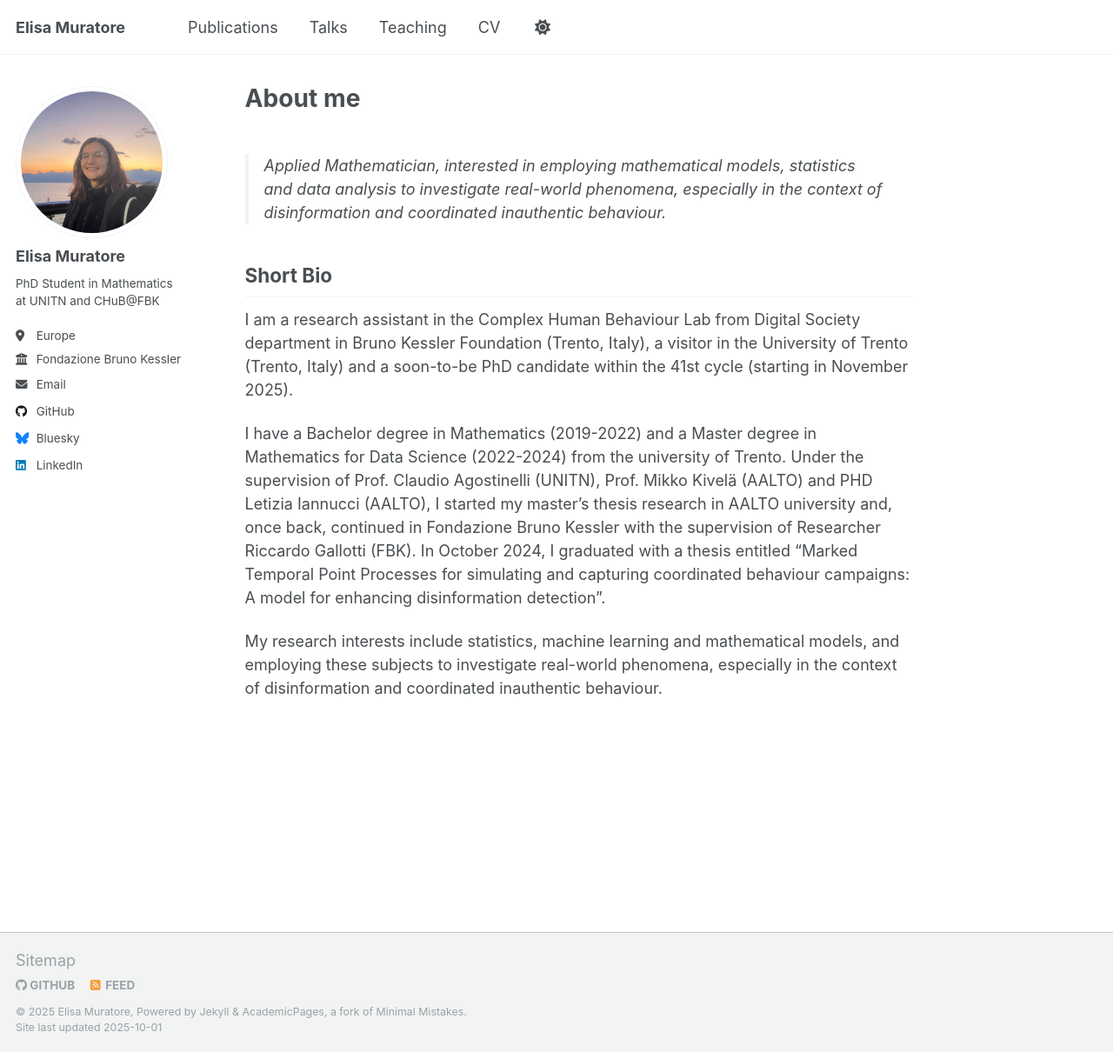
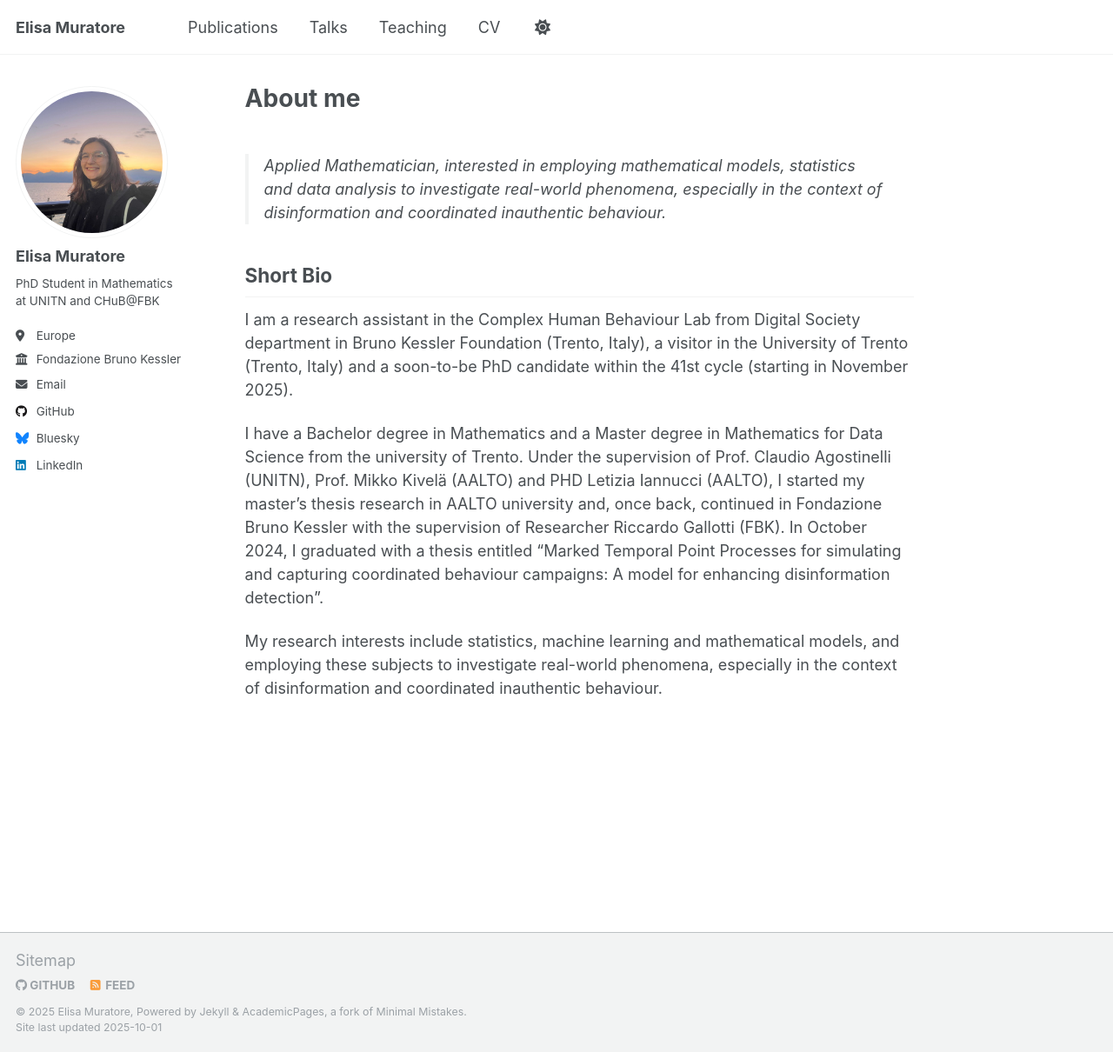
Before and after one commit to ElisaMuratore00/elisamuratore00.github.io, a Jekyll site: the page built from _pages/about.md, in a window 1280 px wide and 1210 px high. Shown: the whole window at 87% size. Built offline with Jekyll 4.4.1, drawn with Linux system fonts in a browser that asks for light colours; a script that is not in the unit is left out.

Commit message:
feat: update home

```diff
--- a/_pages/about.md
+++ b/_pages/about.md
@@ -14,6 +14,6 @@ Short Bio
 
 I am a research assistant in the Complex Human Behaviour Lab from Digital Society department in Bruno Kessler Foundation (Trento, Italy), a visitor in the University of Trento (Trento, Italy) and a soon-to-be PhD candidate within the 41st cycle (starting in November 2025).
 
-I have a Bachelor degree in Mathematics (2019-2022) and a Master degree in Mathematics for Data Science (2022-2024) from the university of Trento. Under the supervision of Prof. Claudio Agostinelli (UNITN), Prof. Mikko Kivelä (AALTO) and PHD Letizia Iannucci (AALTO), I started my master's thesis research in AALTO university and, once back, continued in Fondazione Bruno Kessler with the supervision of Researcher Riccardo Gallotti (FBK). In October 2024, I graduated with a thesis entitled "Marked Temporal Point Processes for simulating and capturing coordinated behaviour campaigns: A model for enhancing disinformation detection".
+I have a Bachelor degree in Mathematics and a Master degree in Mathematics for Data Science from the university of Trento. Under the supervision of Prof. Claudio Agostinelli (UNITN), Prof. Mikko Kivelä (AALTO) and PHD Letizia Iannucci (AALTO), I started my master's thesis research in AALTO university and, once back, continued in Fondazione Bruno Kessler with the supervision of Researcher Riccardo Gallotti (FBK). In October 2024, I graduated with a thesis entitled "Marked Temporal Point Processes for simulating and capturing coordinated behaviour campaigns: A model for enhancing disinformation detection".
 
 My research interests include statistics, machine learning and mathematical models, and employing these subjects to investigate real-world phenomena, especially in the context of disinformation and coordinated inauthentic behaviour.
```
